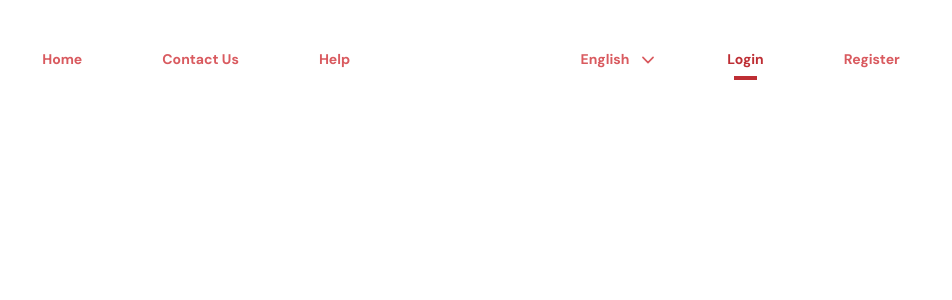
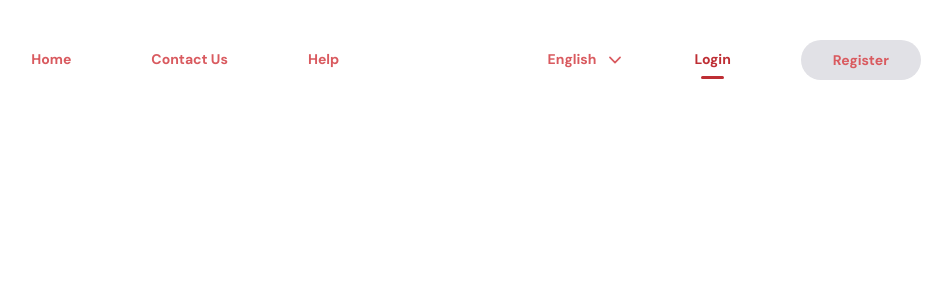
Before and after one commit to tarcizio-barbosa/rlxr, a React (Vite) app: page / in a window 1280 px wide. Shown: the top 300 px of the page, without its empty margins (169-1121 px from the left). Built offline with nearby package versions, Linux system fonts and the light colour scheme.

Commit message:
finish navigation

```diff
--- a/src/App.module.scss
+++ b/src/App.module.scss
@@ -12,22 +12,25 @@
 }
 
 .navOneContainer {
+  // Display & Boxmodel
   a + a {
     margin-left: 3.75rem;
   }
 }
 
 .navTwoContainer {
+  // Display & Boxmodel
   display: flex;
 
   a + a {
+    // Display & Boxmodel
     margin-left: 3.75rem;
   }
 }
 
 .iconWapper {
+  // Display & Boxmodel
   display: flex;
   align-items: center;
-
   margin-right: 3.75rem;
 }
--- a/src/App.tsx
+++ b/src/App.tsx
@@ -3,6 +3,7 @@ import { IoChevronDown } from 'react-icons/io5';
 import { NavLink } from './components/NavLink';
 
 import styles from './App.module.scss';
+import { PrimaryButton } from './components/PrimaryButton';
 
 export function App() {
   return (
@@ -18,7 +19,7 @@ export function App() {
           <IoChevronDown size={18} color="#D95A5F" />
         </div>
         <NavLink isActive={true} linkName="Login" />
-        <NavLink linkName="Register" />
+        <PrimaryButton primaryButtonText="Register" />
       </div>
     </div>
   );
--- a/src/components/NavLink/styles.module.scss
+++ b/src/components/NavLink/styles.module.scss
@@ -24,16 +24,23 @@
 }
 
 .isActive {
+  // Positioning
   position: relative;
+
+  // Display & Boxmodel
+
+  // Color
   color: var(--primaryColorDark);
 
+  // Other
   &::after {
     content: '';
     position: absolute;
     left: 30%;
     top: 90%;
     width: 40%;
-    height: 4px;
+    height: 3px;
     background-color: currentColor;
+    border-radius: 15px;
   }
 }
--- /dev/null
+++ b/src/components/PrimaryButton/index.tsx
@@ -0,0 +1,9 @@
+import styles from './styles.module.scss';
+
+type PrimaryButtonProps = {
+  primaryButtonText: string;
+};
+
+export function PrimaryButton({ primaryButtonText }: PrimaryButtonProps) {
+  return <button className={styles.primaryButton}>{primaryButtonText}</button>;
+}
--- /dev/null
+++ b/src/components/PrimaryButton/styles.module.scss
@@ -0,0 +1,26 @@
+.primaryButton {
+  // Diplay & Boxmodel
+  margin-left: 3.75rem;
+  width: 7.5rem;
+  height: 2.5rem;
+  border-radius: 999px;
+  border: none;
+
+  // Color
+  background: var(--neutralColor200);
+  color: var(--primaryColorLight);
+
+  // Text
+  font-weight: bold;
+  line-height: 120%;
+  font-size: 0.875rem;
+
+  // Other
+  cursor: pointer;
+  transition: 0.2s;
+
+  &:hover {
+    background: var(--primaryColorLight);
+    color: var(--neutralColor100);
+  }
+}
```
Also changed, not shown: 1 other file (tests, documents, lock files or other folders).
